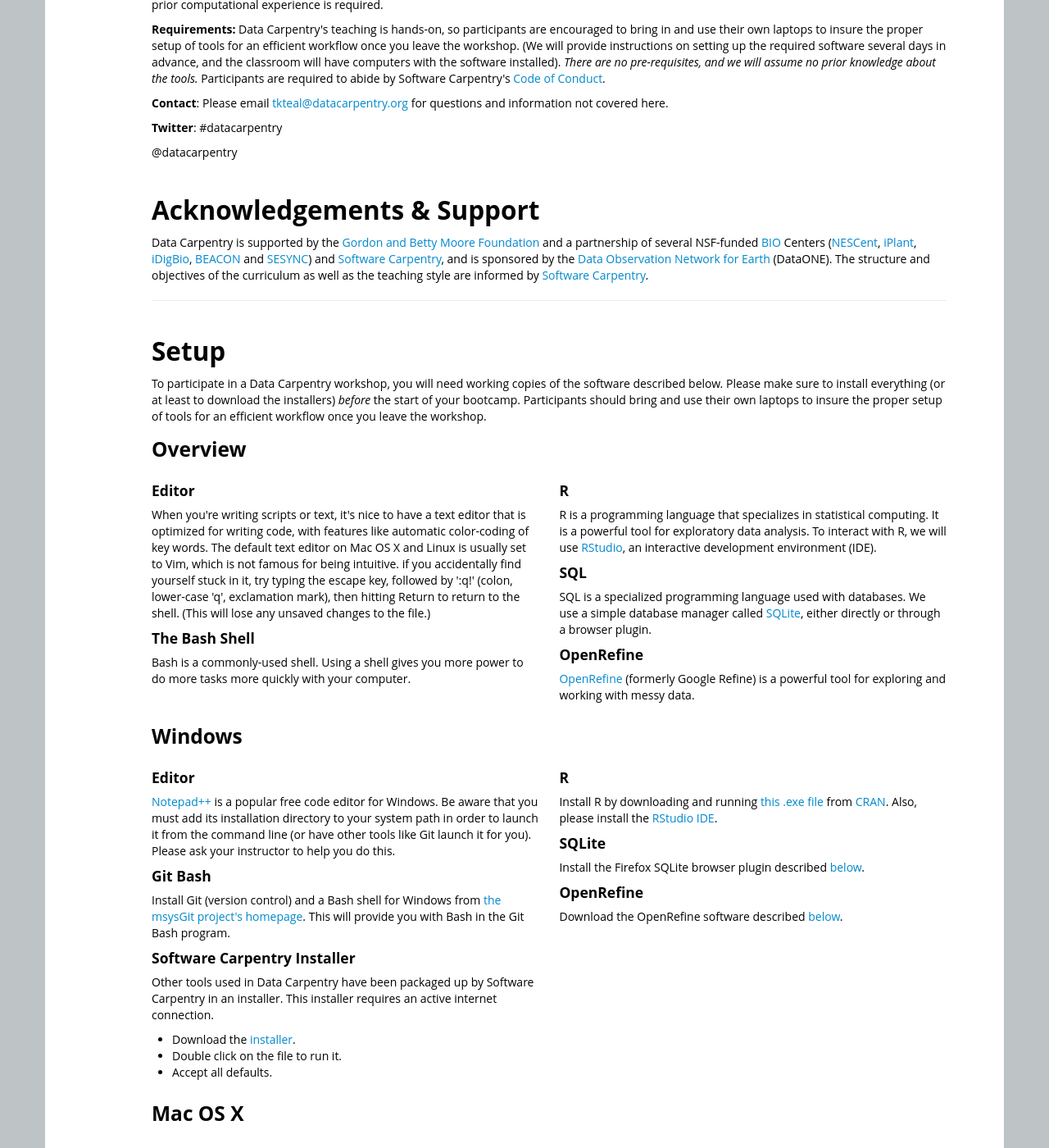
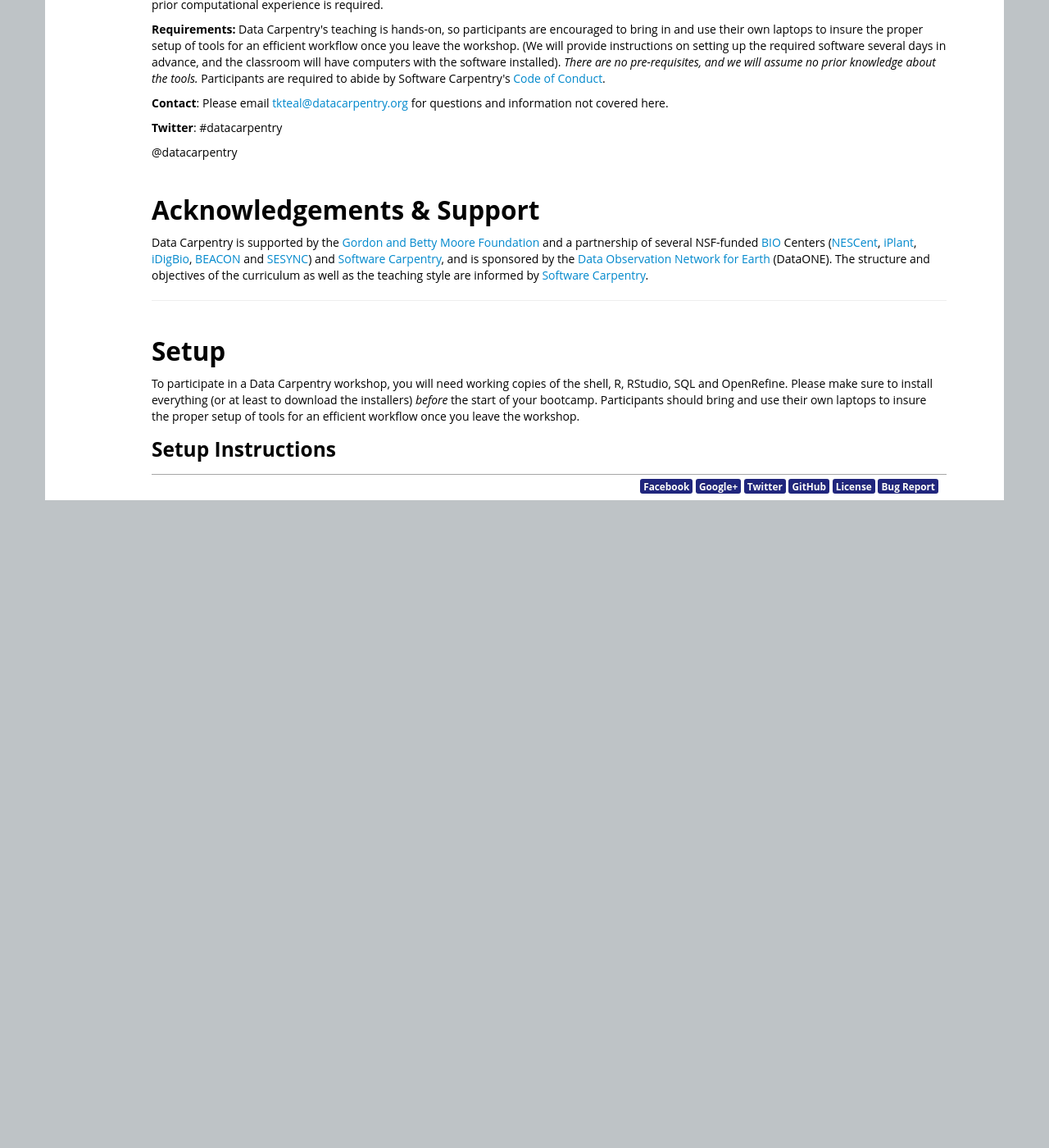
Before and after one commit to datacarpentry/2015-05-03-NDIC, a Jekyll site: the page built from index.html, in a window 1280 px wide and 1400 px high, scrolled down 895 px. Shown: the whole window at 82% size. Built offline with Jekyll 4.4.1, drawn with Linux system fonts in a browser that asks for light colours; nearby versions of some CDN libraries; library files that are not in the unit come from our copies; after the commit the page ends 1525 px from its top, so only the background shows below that; some of the changed text lies outside the part shown.

Commit message:
linking setup page to index

```diff
--- a/index.html
+++ b/index.html
@@ -218,14 +218,13 @@
 
 <p>
   To participate in a Data Carpentry workshop,
-  you will need working copies of the software described below.
+  you will need working copies of the shell, R, RStudio, SQL and OpenRefine.
   Please make sure to install everything
   (or at least to download the installers)
   <em>before</em> the start of your bootcamp.
 
 Participants should bring and use their own laptops to insure the proper setup of tools for an efficient workflow once you leave the workshop.
 
+<a href=setup.html><h3>Setup Instructions</h3></a>
 
 </p>
-
-{% include setup.html %}
```
